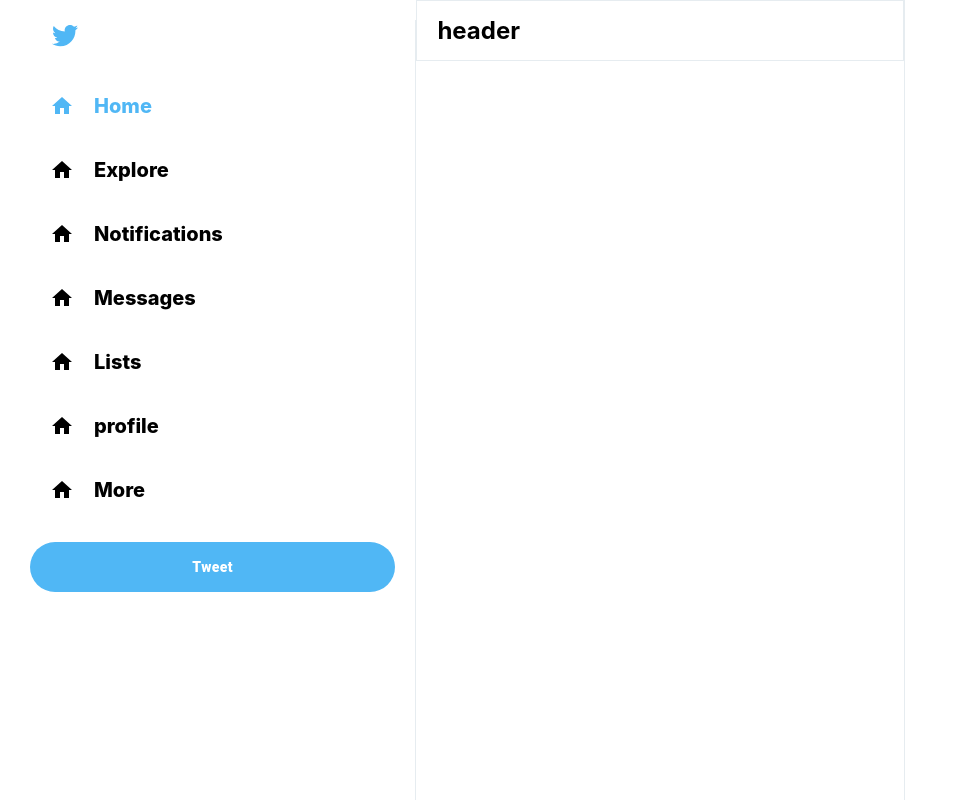
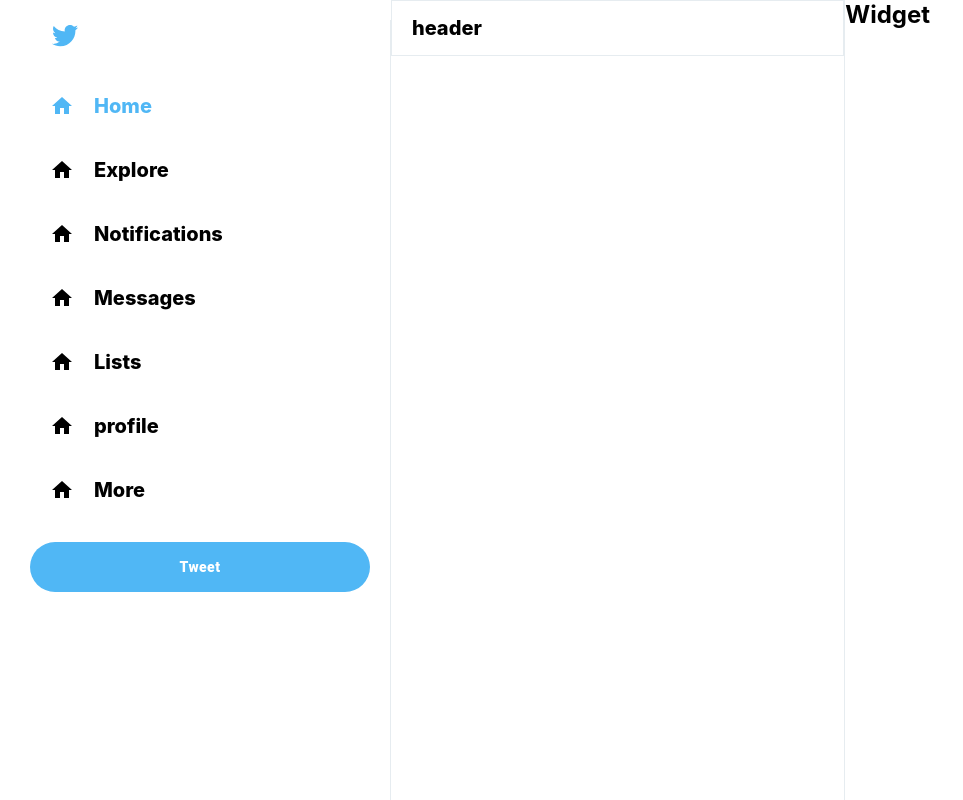
Before and after one commit to Sundaybrian/Sundaybrian.github.io, a React (Create React App) app in the folder react-portfolio/: page / in a window 1280 px wide. Shown: the whole page, without its empty margins (0-963 px from the left). Built offline with nearby package versions, Linux system fonts and the light colour scheme.

Commit message:
hide scrollbar for the feed

```diff
--- a/react-portfolio/src/App.js
+++ b/react-portfolio/src/App.js
@@ -2,6 +2,7 @@ import React from "react";
 import "./App.css";
 import Sidebar from "./components/Sidebar";
 import Feed from "./components/Feed";
+import Widget from "./components/Widget";
 
 function App() {
   return (
@@ -12,6 +13,7 @@ function App() {
       <Feed />
 
       {/* widgets */}
+      <Widget />
     </div>
   );
 }
--- a/react-portfolio/src/components/Feed.css
+++ b/react-portfolio/src/components/Feed.css
@@ -13,3 +13,19 @@
   border: 1px solid var(--twitter-background);
   padding: 15px 20px;
 }
+
+.feed__header > h2 {
+  font-size: 20px;
+  font-weight: 800;
+}
+
+/* hide scrollbar for chrome safari opera */
+.feed::-webkit-scrollbar {
+  display: none;
+}
+
+/* hide scrollbar for IE, edege and firebox */
+.feed {
+  -ms-overflow-style: none;
+  scrollbar-width: none;
+}
--- /dev/null
+++ b/react-portfolio/src/components/Widget.css
@@ -0,0 +1,3 @@
+.widgets {
+  flex: 0.3;
+}
--- /dev/null
+++ b/react-portfolio/src/components/Widget.js
@@ -0,0 +1,12 @@
+import React from "react";
+import "./Widget";
+
+function Widget() {
+  return (
+    <div className="widgets">
+      <h2>Widget</h2>
+    </div>
+  );
+}
+
+export default Widget;
```
